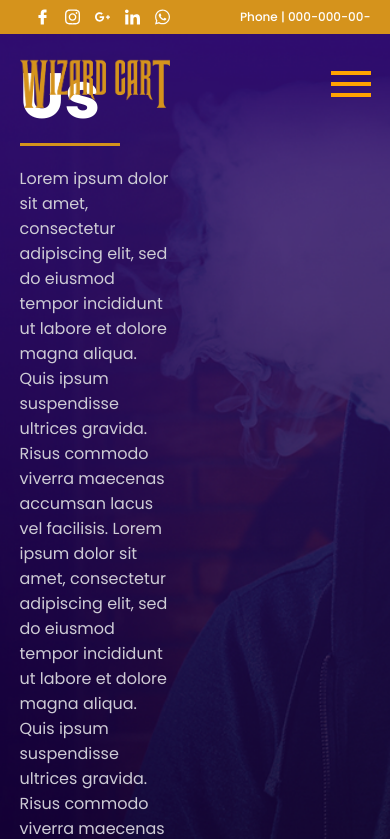
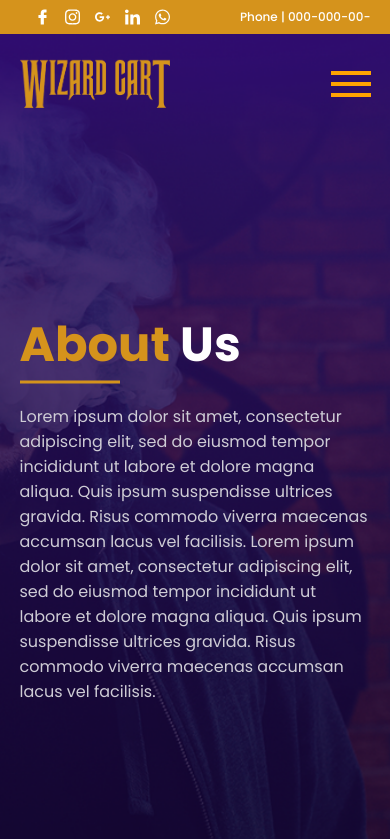
Before and after one commit to angeloeboy/wizard-craft, a React (Create React App) app: page /About in a window 390 px wide. Shown: the top 839 px of the page. Built offline with nearby package versions, Linux system fonts and the light colour scheme.

Commit message:
added mobile styles

```diff
--- a/src/components/about.jsx
+++ b/src/components/about.jsx
@@ -11,6 +11,8 @@ const Div = styled.div`
   background-size: cover;
   padding: 20px 5%;
   background-position: center;
+  box-sizing: border-box;
+
   .text {
     position: absolute;
     top: 50%;
@@ -34,6 +36,23 @@ const Div = styled.div`
 
     p {
       color: #ceccd5;
+    }
+  }
+
+  @media (max-width: 1090px) {
+    background-position: right;
+
+    .text {
+      width: 90%;
+    }
+  }
+
+  @media (max-width: 500px) {
+    .text {
+      top: 60%;
+      h1 {
+        font-size: 3rem;
+      }
     }
   }
 `;
--- a/src/components/distillate.jsx
+++ b/src/components/distillate.jsx
@@ -14,6 +14,7 @@ const Div = styled.div`
     rgba(18, 0, 51, 1) 10%,
     rgba(38, 9, 94, 1) 100%
   );
+  overflow-x: hidden;
 
   .title {
     position: relative;
@@ -51,6 +52,30 @@ const Div = styled.div`
     font-size: 1rem;
     border: none;
   }
+
+  @media (max-width: 1020px) {
+    .title {
+      margin-top: 155px;
+
+      .distillate-title {
+        width: 100vw;
+      }
+      .distillate-title-bg {
+        display: none;
+      }
+    }
+  }
+
+  @media (max-width: 500px) {
+    .title {
+      margin-top: 175px;
+
+      .distillate-title {
+        font-size: 2.5rem;
+        width: 100vw;
+      }
+    }
+  }
 `;
 
 let Distillate = (props) => {
--- a/src/components/fullSpectrum.jsx
+++ b/src/components/fullSpectrum.jsx
@@ -17,6 +17,8 @@ const Div = styled.div`
     rgba(18, 0, 51, 1) 10%,
     rgba(38, 9, 94, 1) 100%
   );
+
+  overflow-x: hidden;
   .title {
     position: relative;
     z-index: 99;
@@ -54,6 +56,30 @@ const Div = styled.div`
     color: white;
     font-size: 1rem;
     border: none;
+  }
+
+  @media (max-width: 1020px) {
+    .title {
+      margin-top: 155px;
+
+      .fullSpectrum-title {
+        width: 100vw;
+      }
+      .fullSpectrum-title-bg {
+        display: none;
+      }
+    }
+  }
+
+  @media (max-width: 500px) {
+    .title {
+      margin-top: 175px;
+
+      .fullSpectrum-title {
+        font-size: 2.5rem;
+        width: 100vw;
+      }
+    }
   }
 `;
 
--- a/src/components/home.jsx
+++ b/src/components/home.jsx
@@ -111,10 +111,14 @@ const Hero = styled.div`
     }
   }
 
-  @media (max-width: 400px) {
+  @media (max-width: 430px) {
     .text-container {
       p {
-        font-size: 12px;
+        font-size: 13px;
+      }
+
+      button {
+        font-size: 13px;
       }
     }
   }
@@ -125,7 +129,6 @@ const Products = styled.div`
   box-sizing: border-box;
   background-color: #120033;
   padding: 100px;
-  /* padding-bottom: 0px; */
   min-height: 105vh;
   overflow-x: hidden;
 
@@ -164,8 +167,12 @@ const Products = styled.div`
 
     .link {
       position: absolute;
-      bottom: 20%;
+      bottom: 15%;
       z-index: 2;
+    }
+
+    .full {
+      transform: translateY(2px);
     }
   }
 
@@ -202,31 +209,47 @@ const Products = styled.div`
   }
 
   @media (max-width: 600px) {
+    padding: 100px 5%;
+    p {
+      font-size: 1rem;
+      width: 100%;
+    }
     .product-choice {
+      top: -100px;
       img {
-        width: 600px;
+        width: 700px;
       }
       div:nth-child(1) {
-        left: -10%;
+        left: -10vw;
       }
       div:nth-child(2) {
-        right: -10%;
+        right: -10vw;
       }
     }
   }
 
-  @media (max-width: 400px) {
+  @media (max-width: 450px) {
+    min-height: 700px;
     .product-choice {
+      top: 0px;
+
       img {
         width: 400px;
       }
       div:nth-child(1) {
-        left: -30%;
+        /* left: -35%; */
+        left: -5vw;
       }
       div:nth-child(2) {
-        right: -30%;
+        /* right: -35%; */
+        right: -5vw;
       }
     }
+  }
+
+  @media (max-width: 340px) {
+    min-height: 600px;
+    /* background-color: pink; */
   }
 `;
 
@@ -246,8 +269,37 @@ const Button = styled.button`
   outline: none;
   transition: all 0.1s ease;
   cursor: pointer;
+
   &:hover {
     transform: scale(1.02);
+  }
+
+  @media (max-width: 770px) {
+    width: 200px;
+  }
+
+  @media (max-width: 600px) {
+    width: 200px;
+    /* padding: 10px; */
+    font-size: 16px;
+  }
+
+  @media (max-width: 550px) {
+    width: 150px;
+    /* padding: 10px; */
+    font-size: 13px;
+  }
+
+  @media (max-width: 450px) {
+    width: 140px;
+    padding: 10px;
+    font-size: 12px;
+  }
+
+  @media (max-width: 350px) {
+    font-size: 10px;
+    padding: 8px;
+    width: 120px;
   }
 `;
 
@@ -281,8 +333,27 @@ const Highlights = styled.div`
 
     div:nth-child(1) {
       grid-column: 1/3;
+      grid-row: 1/3;
+      background-color: #080114;
+    }
+
+    div:nth-child(2) {
+      grid-column: 3/4;
       grid-row: 1/2;
-      background-color: #080114;
+    }
+    div:nth-child(3) {
+      grid-column: 4/5;
+      grid-row: 1/2;
+    }
+
+    div:nth-child(4) {
+      grid-column: 3/4;
+      grid-row: 2/3;
+    }
+
+    div:nth-child(5) {
+      grid-column: 4/5;
+      grid-row: 2/3;
     }
   }
 
@@ -364,7 +435,7 @@ let Home = () => {
 
         <Products id="Products">
           <h1>Products</h1>
-          <p>Find out the details of our prouducts below.</p>
+          <p>Find out the details of our products below.</p>
 
           <div className="product-choice">
             <div>
@@ -375,7 +446,7 @@ let Home = () => {
             </div>
             <div>
               <img src={fullSpectrumImg} alt="" />
-              <Link to="/Full-Spectrum" className="link">
+              <Link to="/Full-Spectrum" className="link full">
                 <Button button="full-spectrum">Full Spectrum</Button>
               </Link>
             </div>
--- a/src/components/nav.jsx
+++ b/src/components/nav.jsx
@@ -230,21 +230,21 @@ let Nav = () => {
             onClick={() => setNavVisibility(!isNavHidden)}
           />
           <ul>
-            <li>
+            <li onClick={() => setNavVisibility(!isNavHidden)}>
               <Link to="/">
                 <p>Home</p>
               </Link>
             </li>
-            <li>
+            <li onClick={() => setNavVisibility(!isNavHidden)}>
               {/* <Link to="/#products">
                 <p>Products</p>
               </Link> */}
               <a href="/#Products">Products</a>
             </li>
-            <li>
+            <li onClick={() => setNavVisibility(!isNavHidden)}>
               <a href="#Highlights">Highlights</a>
             </li>
-            <li>
+            <li onClick={() => setNavVisibility(!isNavHidden)}>
               <Link to="/About">
                 <p>About</p>
               </Link>
--- a/src/components/product.jsx
+++ b/src/components/product.jsx
@@ -21,10 +21,6 @@ const Div = styled.div`
   p {
     color: white;
   }
-
-  /* &:hover {
-    background-color: #0d0024;
-  } */
 
   .inner-product {
     display: flex;
@@ -112,6 +108,50 @@ const Div = styled.div`
   @media (max-width: 900px) {
     width: 100%;
   }
+
+  @media (max-width: 600px) {
+    .inner-product {
+      .img-container {
+        padding: 10px;
+        width: 40%;
+      }
+
+      .texts {
+        margin-left: 0px;
+        .product-name {
+          font-size: 10px;
+          padding-right: 0px;
+        }
+
+        .product-desc {
+          font-size: 10px;
+          margin-top: 5px;
+        }
+
+        .icons {
+          img {
+            width: 15px;
+          }
+        }
+
+        button {
+          font-size: 10px;
+          width: 70px;
+        }
+      }
+    }
+  }
+
+  @media (max-width: 500px) {
+    .inner-product {
+      .texts {
+        .product-name {
+          /* font-size: 12px; */
+          padding-right: 90px;
+        }
+      }
+    }
+  }
 `;
 
 let Product = (props) => {
--- a/src/components/productDetails.jsx
+++ b/src/components/productDetails.jsx
@@ -13,6 +13,7 @@ const Div = styled.div`
   background-image: url(${bg});
   background-position: center;
   background-size: cover;
+  overflow-x: hidden;
   .product-description-container {
     padding: 15% 5%;
     display: flex;
@@ -22,6 +23,7 @@ const Div = styled.div`
 
     .texts-container {
       width: 50%;
+
       h1 {
         font-size: 25px;
         margin-top: 50px;
@@ -82,6 +84,79 @@ const Div = styled.div`
       width: 40%;
       img {
         width: 90%;
+      }
+    }
+  }
+
+  @media (max-width: 1000px) {
+    padding-bottom: 100px;
+    background-position: 30%;
+    .product-description-container {
+      flex-flow: column;
+      position: relative;
+
+      .texts-container {
+        width: 90%;
+      }
+      .cert-container {
+        width: 80%;
+        margin-top: 80px;
+        margin-bottom: 100px;
+      }
+
+      button {
+        position: absolute;
+        bottom: 0%;
+        font-size: 12px;
+        font-size: 12px;
+      }
+
+      .feeling {
+        .feeling-container {
+          .icon {
+            width: 15px;
+
+            img {
+              width: 50%;
+            }
+          }
+        }
+
+        p {
+          font-size: 12px;
+        }
+      }
+    }
+
+    .product-img {
+      width: 90%;
+      display: block;
+      margin: 0 auto;
+      margin-top: 170px;
+    }
+  }
+
+  @media (max-width: 500px) {
+    .product-description-container {
+      flex-flow: column;
+
+      .texts-container {
+        width: 95%;
+
+        .details {
+          font-size: 12px;
+        }
+      }
+      .cert-container {
+        width: 90%;
+
+        img {
+          width: 100%;
+        }
+      }
+
+      button {
+        font-size: 12px;
       }
     }
   }
```
Also changed, not shown: src/components/distillateProducts.js (+23 -30 lines), src/components/fullSpectrumProducts.js (+24 -31 lines).
